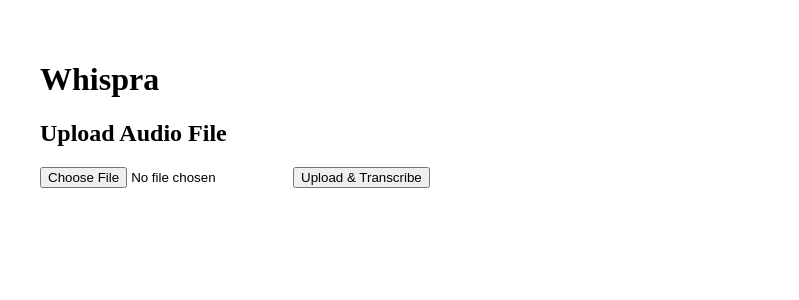
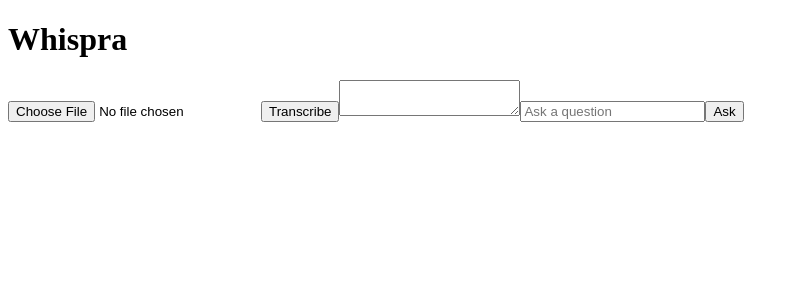
Before and after one commit to AbdullahBera/whispra, a Next.js app in the folder frontend/: page / in a window 1280 px wide. Shown: the top 300 px of the page, without its empty margins (0-799 px from the left). Built offline with nearby package versions, Linux system fonts and the light colour scheme.

Commit message:
frontend

```diff
--- a/frontend/pages/index.js
+++ b/frontend/pages/index.js
@@ -1,79 +1,45 @@
-import { useState } from 'react';
-import axios from 'axios';
+import { useState } from "react";
+import axios from "axios";
 
 export default function Home() {
   const [file, setFile] = useState(null);
-  const [transcript, setTranscript] = useState('');
-  const [question, setQuestion] = useState('');
-  const [answer, setAnswer] = useState('');
+  const [transcript, setTranscript] = useState("");
+  const [question, setQuestion] = useState("");
+  const [answer, setAnswer] = useState("");
 
-  const uploadFile = async () => {
-    if (!file) {
-      alert('Please select a file to upload.');
-      return;
-    }
+  const handleUpload = async () => {
     const formData = new FormData();
-    formData.append('file', file);
+    formData.append("file", file);
 
-    try {
-      const res = await axios.post(
-        `${process.env.NEXT_PUBLIC_BACKEND_URL}/transcribe/`,
+    const response = await axios.post(
+      `${process.env.NEXT_PUBLIC_BACKEND_URL}/transcribe`,
       formData
     );
-      setTranscript(res.data.transcript);
-    } catch (error) {
-      console.error(error);
-      alert('Error uploading file.');
-    }
+    setTranscript(response.data.transcript);
   };
 
-  const askQuestion = async () => {
-    if (!question) {
-      alert('Please enter a question.');
-      return;
-    }
-    try {
-      const res = await axios.post(
-        `${process.env.NEXT_PUBLIC_BACKEND_URL}/ask/`,
-        { question }
+  const handleQuestion = async () => {
+    const response = await axios.post(
+      `${process.env.NEXT_PUBLIC_BACKEND_URL}/ask`,
+      { question, context: transcript }
     );
-      setAnswer(res.data.answer);
-    } catch (error) {
-      console.error(error);
-      alert('Error fetching answer.');
-    }
+    setAnswer(response.data.answer);
   };
 
   return (
-    <div style={{ padding: '2rem' }}>
+    <div>
       <h1>Whispra</h1>
-      <h2>Upload Audio File</h2>
-      <input
-        type="file"
-        accept="audio/*"
-        onChange={(e) => setFile(e.target.files[0])}
-      />
-      <button onClick={uploadFile}>Upload & Transcribe</button>
-      {transcript && (
-        <>
-          <h2>Transcript</h2>
-          <p>{transcript}</p>
-          <h2>Ask a Question</h2>
+      <input type="file" onChange={(e) => setFile(e.target.files[0])} />
+      <button onClick={handleUpload}>Transcribe</button>
+      <textarea value={transcript} readOnly />
       <input
         type="text"
-            placeholder="Enter your question"
+        placeholder="Ask a question"
         value={question}
         onChange={(e) => setQuestion(e.target.value)}
       />
-          <button onClick={askQuestion}>Ask</button>
-          {answer && (
-            <>
-              <h2>Answer</h2>
+      <button onClick={handleQuestion}>Ask</button>
       <p>{answer}</p>
-            </>
-          )}
-        </>
-      )}
     </div>
   );
 }
```
Lines whose indentation alone changed are shown as unchanged.
